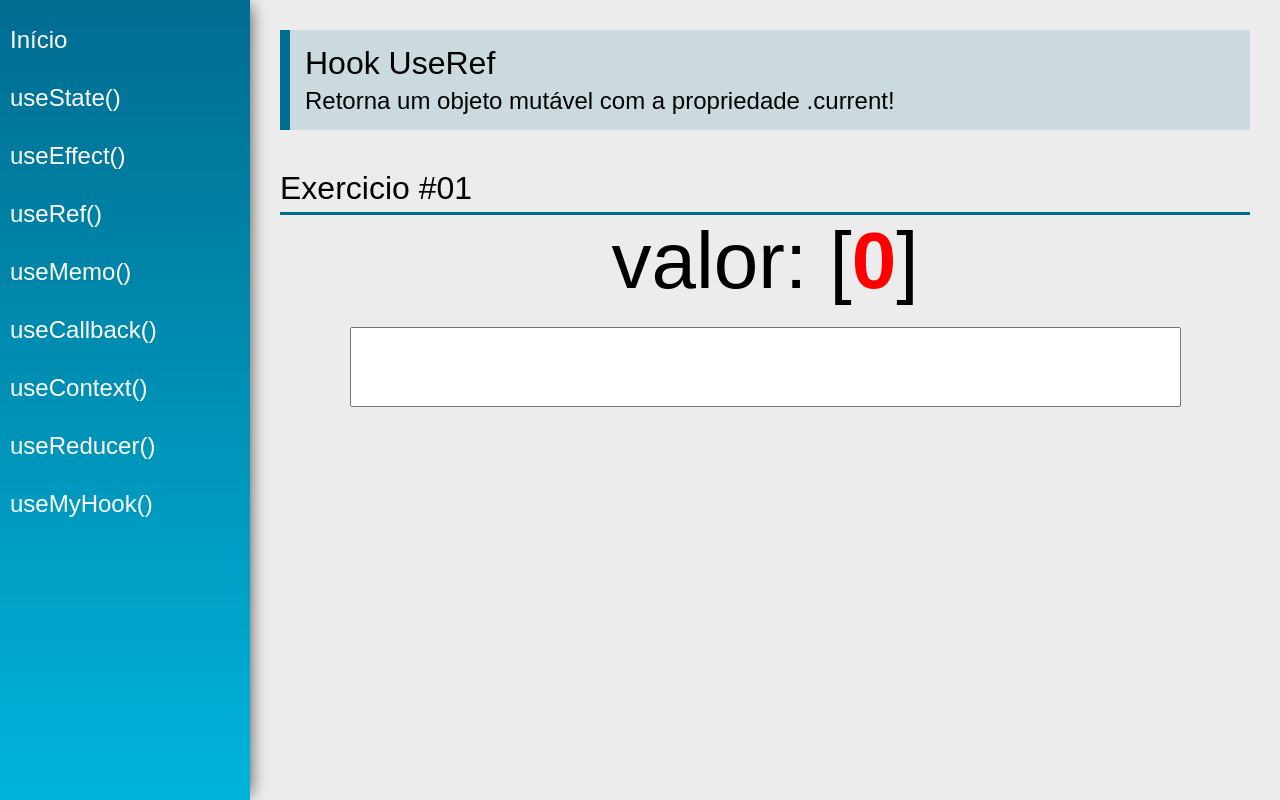
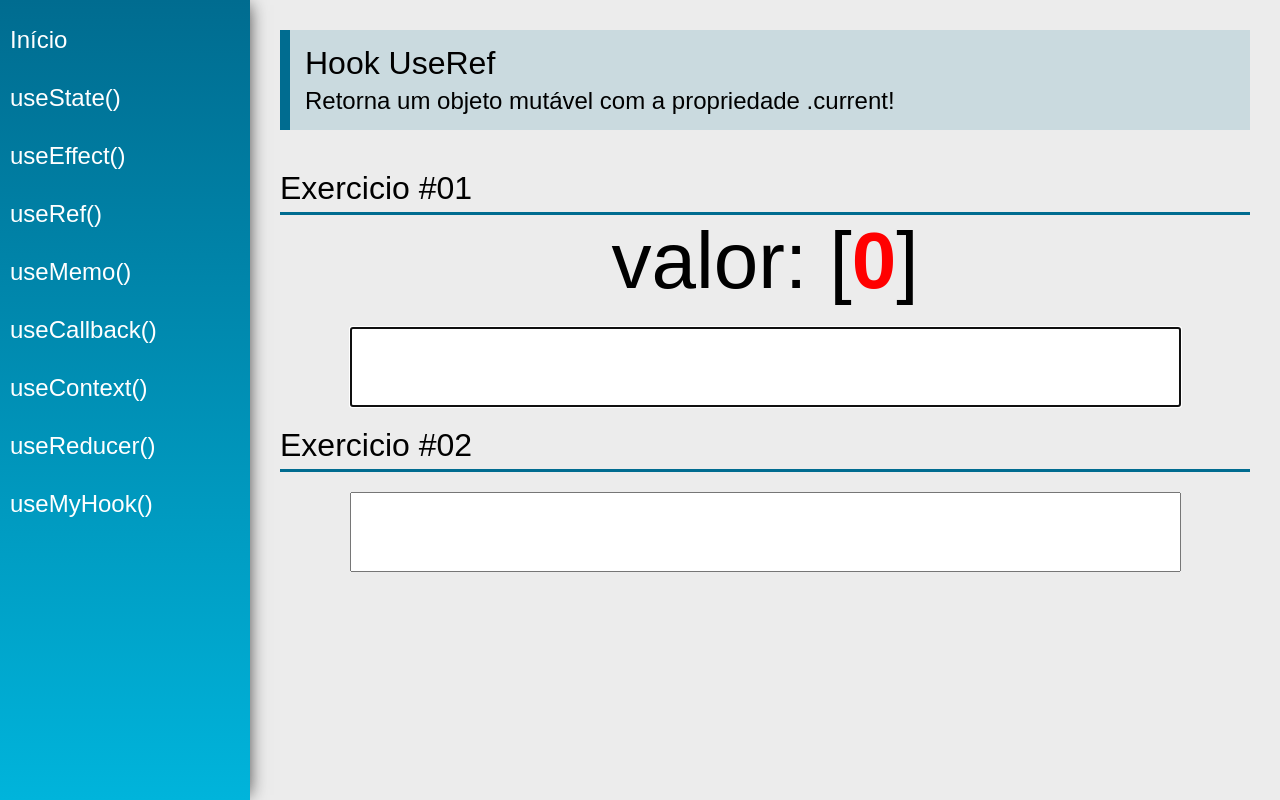
Before and after one commit to RyanGualberto/hooks-react, a React (Create React App) app: page /useRef in a window 1280 px wide. Built offline with nearby package versions, Linux system fonts and the light colour scheme.

Commit message:
s5a68: useRef #02

```diff
--- a/src/views/examples/UseRef.jsx
+++ b/src/views/examples/UseRef.jsx
@@ -2,12 +2,23 @@
 import PageTitle from '../../components/layout/PageTitle'
 import SectionTitle from '../../components/layout/SectionTitle'
 const UseRef = (props) => {
-    const [value1, setValue1] = useState("")
+    const [value1, setValue1] = useState("");
+    const [value2, setValue2] = useState("");
+
     const count = useRef(0);
+    const myInput1 = useRef(null)
+    const myInput2 = useRef(null)
+
+
     useEffect(function(){
+        count.current = count.current + 1
+        myInput2.current.focus()
+    }, [value1])
 
+    useEffect(function(){
         count.current = count.current + 1
-    }, [value1])
+        myInput1.current.focus()
+    }, [ value2])
     return (
         <div className="UseRef">
             <PageTitle
@@ -21,7 +32,7 @@
                         valor:
                     </span>
                     <span className="text">
-                    {value1} [
+                        {value1 + value2} [
                     </span>
                     <span className="text red">
                         {count.current}
@@ -32,9 +43,20 @@
                 </div>
                 <input
                 type="text"
+                ref={myInput1}
                 className="input"
                 value={value1}
                 onChange={e => setValue1(e.target.value)}
+                />
+            </div>
+            <SectionTitle title="Exercicio #02"/>
+            <div className="center">
+                <input
+                type="text"
+                ref={myInput2}
+                className="input"
+                value={value2}
+                onChange={e => setValue2(e.target.value)}
                 />
             </div>
         </div>
```
Lines whose indentation alone changed are shown as unchanged.
